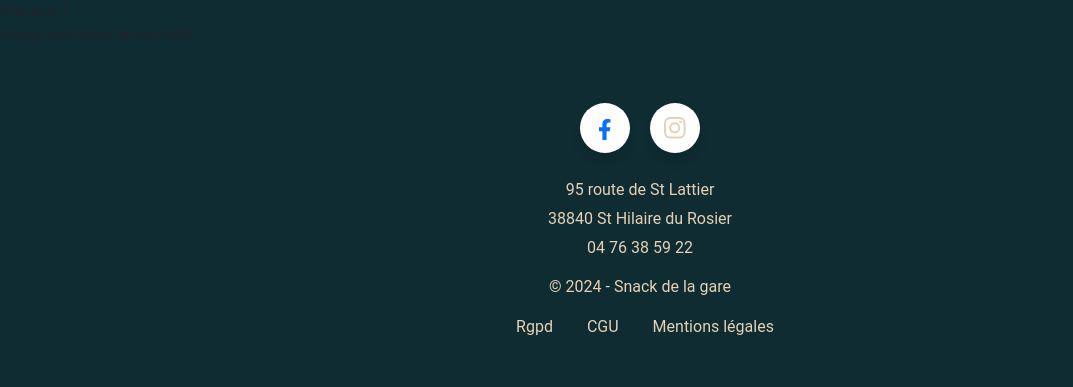
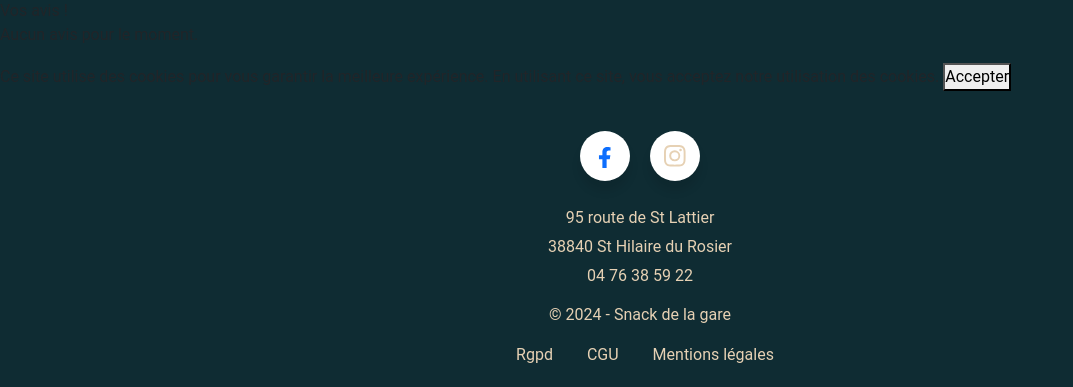
Before and after one commit to kartmann17/Snack-de-la-gare, a PHP site: template Views/accueil/index.php in a window 1280 px wide. Shown: the part 2962-3349 px from the top of the page, without its empty margins (0-1073 px from the left). Before the commit the page ends 3297 px from the top, so only its background shows below. Run offline with PHP 8.4, Linux system fonts and the light colour scheme; the template is opened without the code that fills it, so the values that code supplies are empty; some web fonts are replaced.

Commit message:
ajout consentement cookies

```diff
--- a/Views/accueil/index.php
+++ b/Views/accueil/index.php
@@ -134,4 +134,11 @@ $css = 'accueil';
             <?php endif; ?>
         </div>
     </div>
+
+    <div id="cookie-consent-banner" style="display: none;">
+    Ce site utilise des cookies pour vous garantir la meilleure expérience. En utilisant ce site, vous acceptez notre utilisation des cookies.
+    <button onclick="acceptCookies()">Accepter</button>
+</div>
 </section>
+
+<script src="/Asset/Js/cookies.js"></script>
--- /dev/null
+++ b/public/Asset/Js/cookies.js
@@ -0,0 +1,13 @@
+function checkCookieConsent() {
+    if (document.cookie.indexOf('cookies_accepted=true') === -1) {
+        document.getElementById('cookie-consent-banner').style.display = 'block';
+    }
+}
+
+function acceptCookies() {
+    document.cookie = "cookies_accepted=true; path=/; max-age=31536000";
+    document.getElementById('cookie-consent-banner').style.display = 'none';
+}
+
+
+checkCookieConsent();
```
Also changed, not shown: public/Asset/css/accueil.css (+25 -0 lines).
